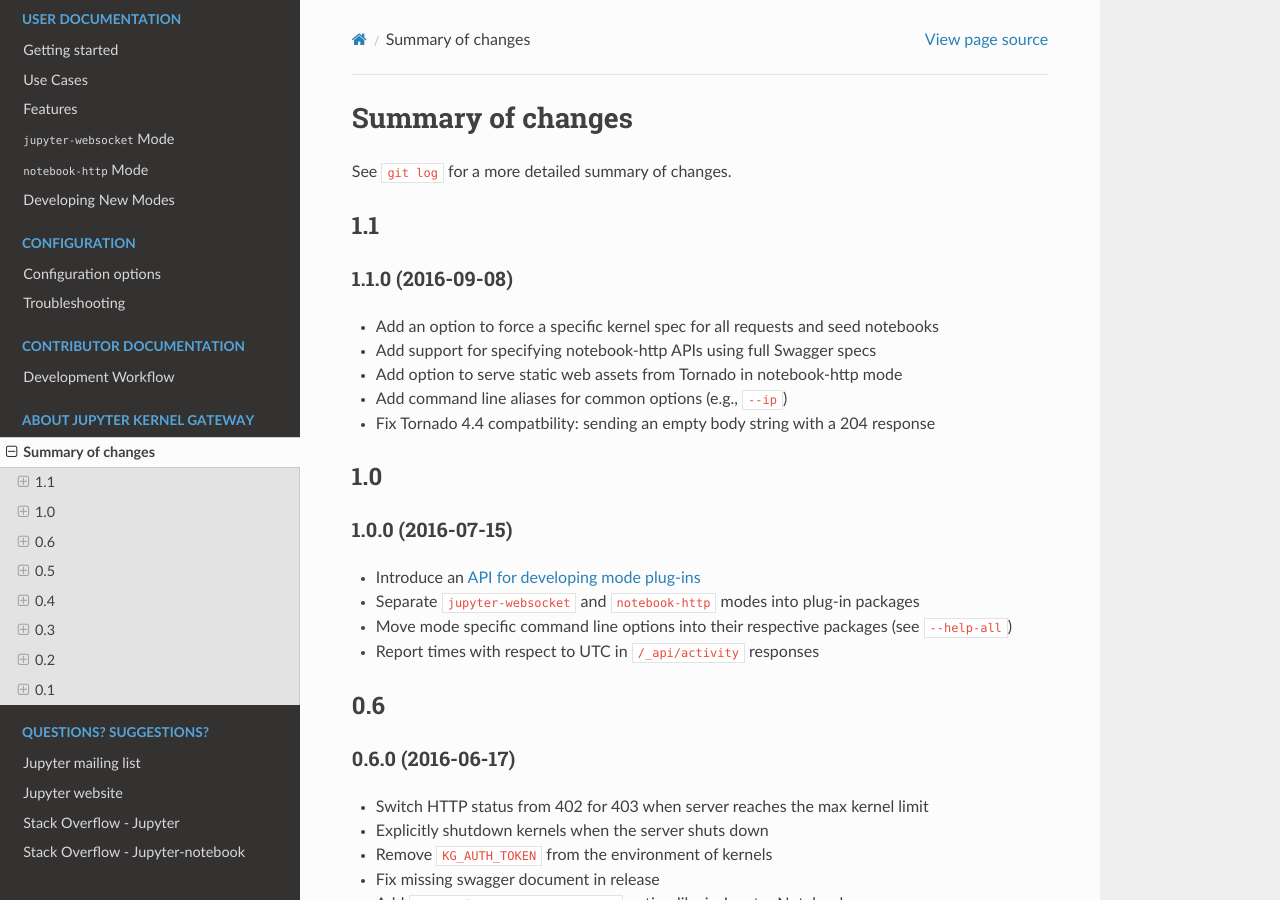
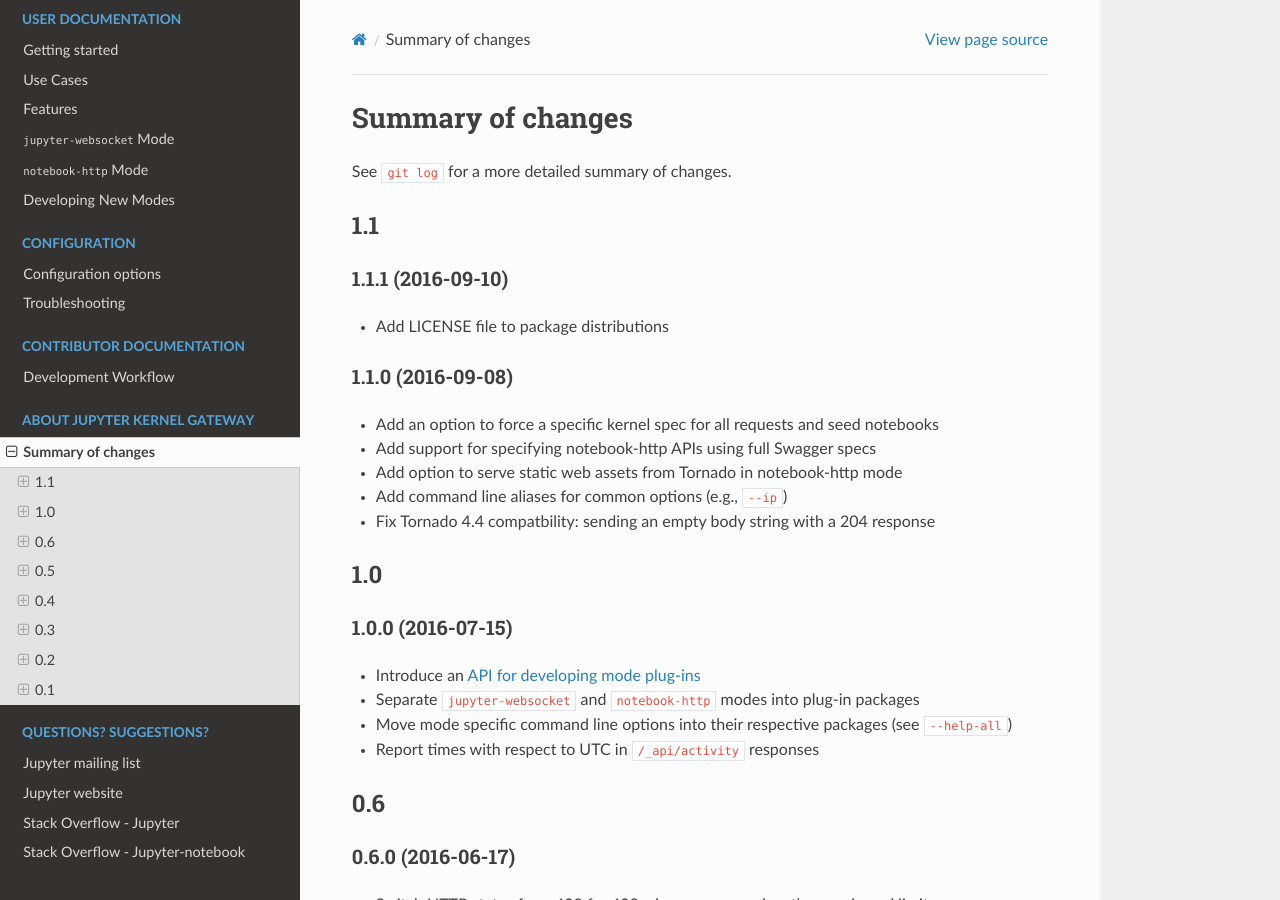
Before and after one commit to jupyter-server/enterprise_gateway, a Sphinx documentation site: the page built from docs/source/summary-changes.md, in a window 1280 px wide and 900 px high. Built offline with Sphinx 7.4.7 and the Read the Docs theme 2.0.0, drawn with Linux system fonts in a browser that asks for light colours.

Commit message:
Update release notes for 1.1.1

```diff
--- a/docs/source/summary-changes.md
+++ b/docs/source/summary-changes.md
@@ -3,6 +3,10 @@
 See `git log` for a more detailed summary of changes.
 
 ## 1.1
+
+### 1.1.1 (2016-09-10)
+
+* Add LICENSE file to package distributions
 
 ### 1.1.0 (2016-09-08)
 
```
Also changed, not shown: CHANGELOG.md (+4 -0 lines).
